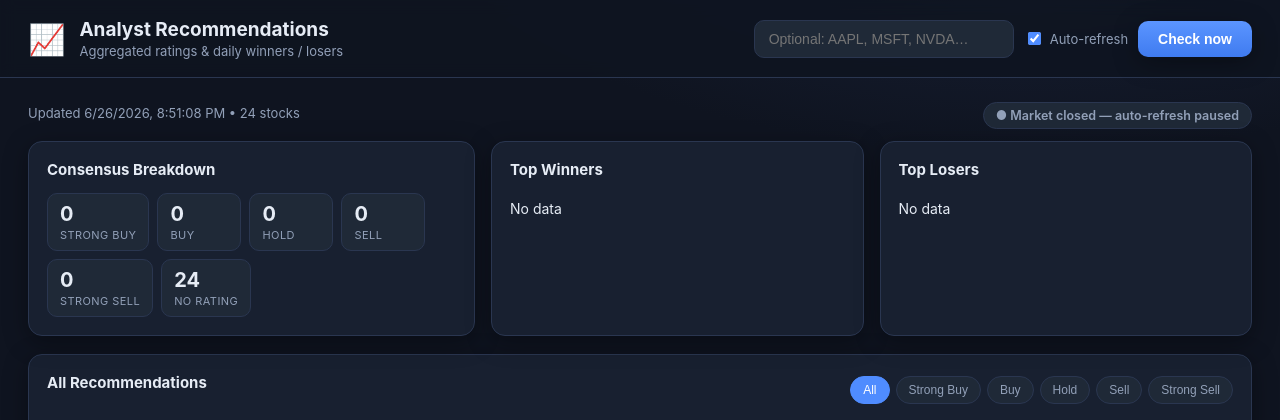
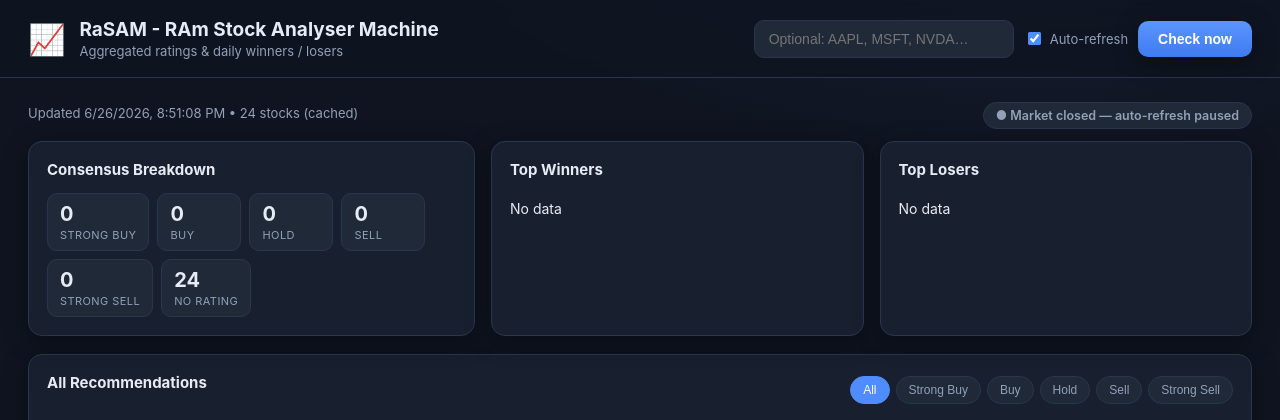
Before and after one commit to vram28/RaSAM-RAmStockAnalyisMachine, a Flask app: page / in a window 1280 px wide. Shown: the top 420 px of the page. Run offline with Flask 3, Linux system fonts and the light colour scheme.

Commit message:
Updated title to RaSAM - Ram Stock Analysis Machine

```diff
--- a/app.py
+++ b/app.py
@@ -1,5 +1,5 @@
 """
-Stock Analyst Recommendations Dashboard
+RaSAM - RAm Stock Analyser Machine
 ----------------------------------------
 A small Flask web app that aggregates analyst recommendations (the same
 firm-level ratings published by Morningstar, BofA, Citi, Morgan Stanley, etc.)
--- a/templates/index.html
+++ b/templates/index.html
@@ -3,7 +3,7 @@
 <head>
   <meta charset="UTF-8" />
   <meta name="viewport" content="width=device-width, initial-scale=1.0" />
-  <title>Stock Analyst Recommendations</title>
+  <title>RaSAM - RAm Stock Analyser Machine</title>
   <link rel="stylesheet" href="{{ url_for('static', filename='css/styles.css') }}" />
 </head>
 <body>
@@ -11,7 +11,7 @@
     <div class="brand">
       <span class="logo">📈</span>
       <div>
-        <h1>Analyst Recommendations</h1>
+        <h1>RaSAM - RAm Stock Analyser Machine</h1>
         <p class="sub">Aggregated ratings &amp; daily winners / losers</p>
       </div>
     </div>
```
Also changed, not shown: README.md, 1 other file.
